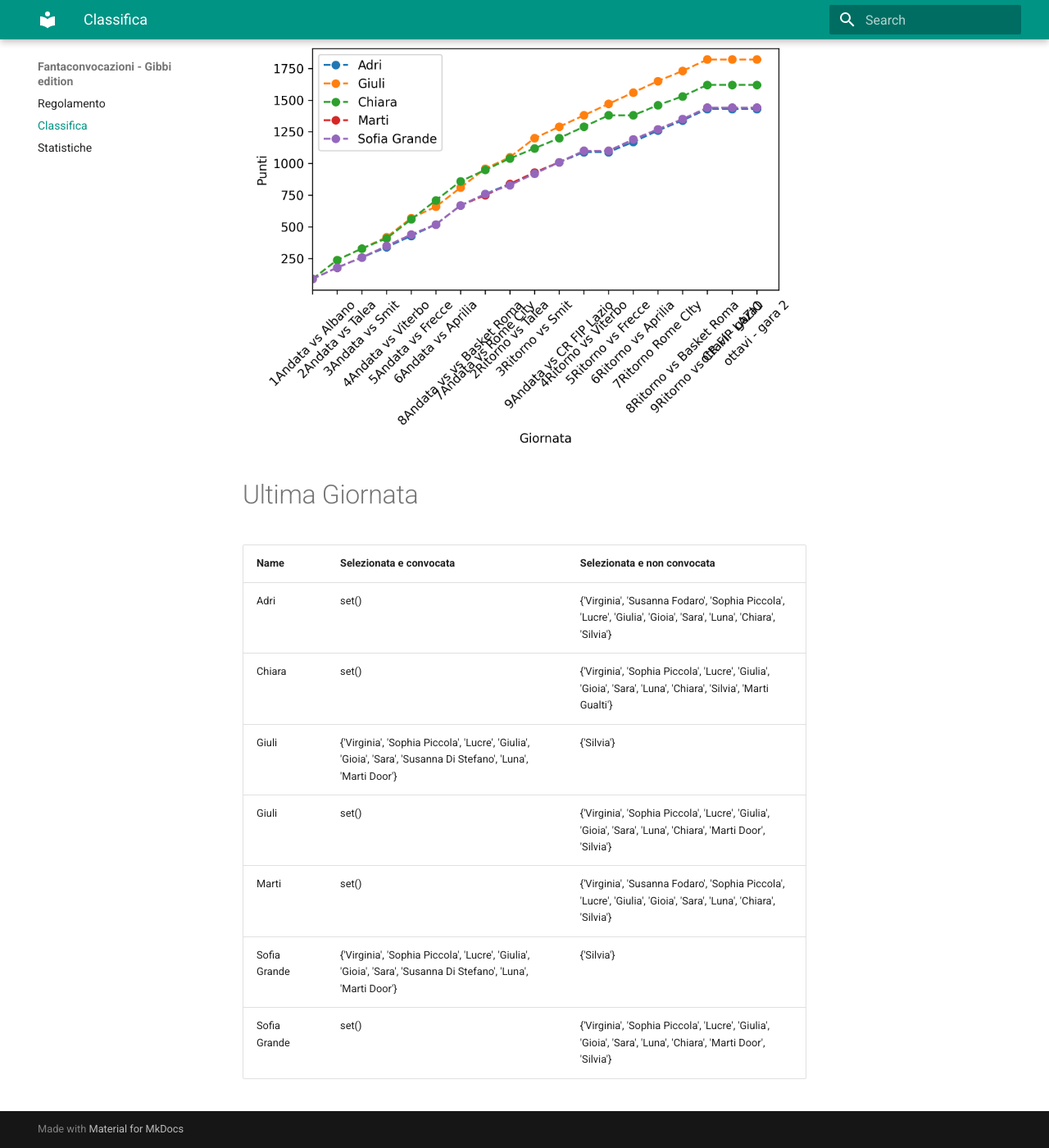
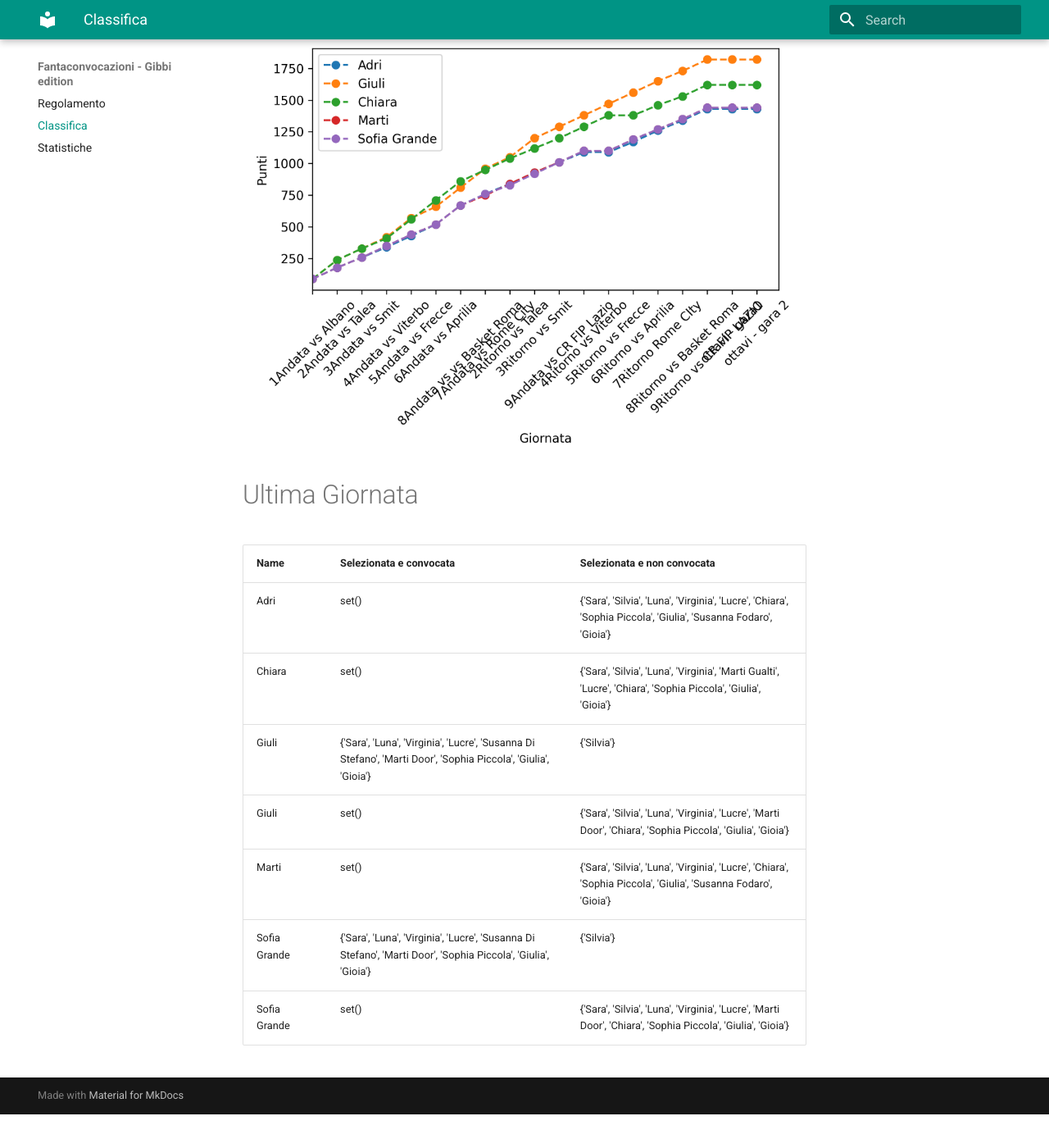
Before and after one commit to martinig94/fantagibbi, an MkDocs documentation site: the page built from docs/Classifica.md, in a window 1280 px wide and 1400 px high, scrolled down 565 px. Shown: the whole window at 82% size. Built offline with MkDocs 1.6.1 and Material for MkDocs 9.7.7, drawn with Linux system fonts in a browser that asks for light colours; after the commit the page ends 1924 px from its top, so only the background shows below that.

Commit message:
Auto-update from main.py

```diff
--- a/docs/Classifica.md
+++ b/docs/Classifica.md
@@ -18,11 +18,11 @@
 <!-- START_TABLE CORRECT -->
 | Name         | Selezionata e convocata                                                                                        | Selezionata e non convocata                                                                                      |
 |:-------------|:---------------------------------------------------------------------------------------------------------------|:-----------------------------------------------------------------------------------------------------------------|
-| Adri         | set()                                                                                                          | {'Virginia', 'Susanna Fodaro', 'Sophia Piccola', 'Lucre', 'Giulia', 'Gioia', 'Sara', 'Luna', 'Chiara', 'Silvia'} |
-| Chiara       | set()                                                                                                          | {'Virginia', 'Sophia Piccola', 'Lucre', 'Giulia', 'Gioia', 'Sara', 'Luna', 'Chiara', 'Silvia', 'Marti Gualti'}   |
-| Giuli        | {'Virginia', 'Sophia Piccola', 'Lucre', 'Giulia', 'Gioia', 'Sara', 'Susanna Di Stefano', 'Luna', 'Marti Door'} | {'Silvia'}                                                                                                       |
-| Giuli        | set()                                                                                                          | {'Virginia', 'Sophia Piccola', 'Lucre', 'Giulia', 'Gioia', 'Sara', 'Luna', 'Chiara', 'Marti Door', 'Silvia'}     |
-| Marti        | set()                                                                                                          | {'Virginia', 'Susanna Fodaro', 'Sophia Piccola', 'Lucre', 'Giulia', 'Gioia', 'Sara', 'Luna', 'Chiara', 'Silvia'} |
-| Sofia Grande | {'Virginia', 'Sophia Piccola', 'Lucre', 'Giulia', 'Gioia', 'Sara', 'Susanna Di Stefano', 'Luna', 'Marti Door'} | {'Silvia'}                                                                                                       |
-| Sofia Grande | set()                                                                                                          | {'Virginia', 'Sophia Piccola', 'Lucre', 'Giulia', 'Gioia', 'Sara', 'Luna', 'Chiara', 'Marti Door', 'Silvia'}     |
+| Adri         | set()                                                                                                          | {'Sara', 'Silvia', 'Luna', 'Virginia', 'Lucre', 'Chiara', 'Sophia Piccola', 'Giulia', 'Susanna Fodaro', 'Gioia'} |
+| Chiara       | set()                                                                                                          | {'Sara', 'Silvia', 'Luna', 'Virginia', 'Marti Gualti', 'Lucre', 'Chiara', 'Sophia Piccola', 'Giulia', 'Gioia'}   |
+| Giuli        | {'Sara', 'Luna', 'Virginia', 'Lucre', 'Susanna Di Stefano', 'Marti Door', 'Sophia Piccola', 'Giulia', 'Gioia'} | {'Silvia'}                                                                                                       |
+| Giuli        | set()                                                                                                          | {'Sara', 'Silvia', 'Luna', 'Virginia', 'Lucre', 'Marti Door', 'Chiara', 'Sophia Piccola', 'Giulia', 'Gioia'}     |
+| Marti        | set()                                                                                                          | {'Sara', 'Silvia', 'Luna', 'Virginia', 'Lucre', 'Chiara', 'Sophia Piccola', 'Giulia', 'Susanna Fodaro', 'Gioia'} |
+| Sofia Grande | {'Sara', 'Luna', 'Virginia', 'Lucre', 'Susanna Di Stefano', 'Marti Door', 'Sophia Piccola', 'Giulia', 'Gioia'} | {'Silvia'}                                                                                                       |
+| Sofia Grande | set()                                                                                                          | {'Sara', 'Silvia', 'Luna', 'Virginia', 'Lucre', 'Marti Door', 'Chiara', 'Sophia Piccola', 'Giulia', 'Gioia'}     |
 <!-- END_TABLE CORRECT -->
```
